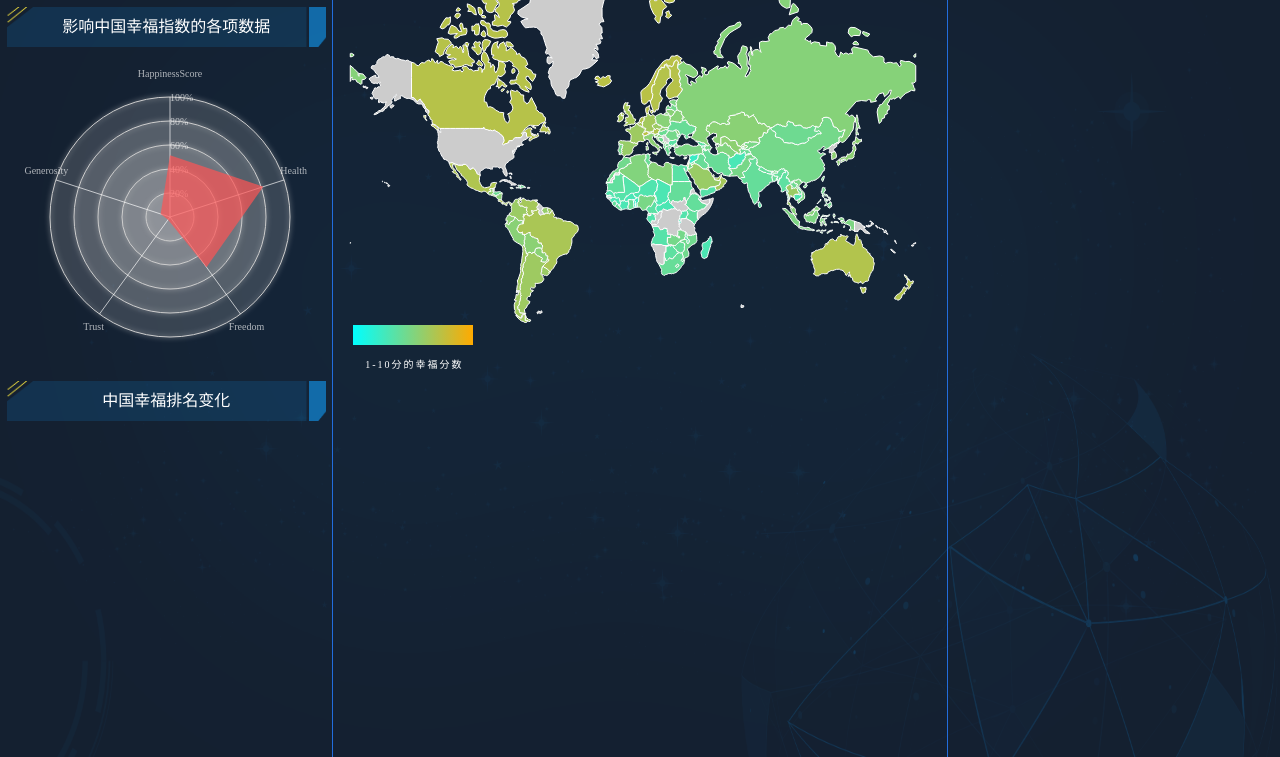
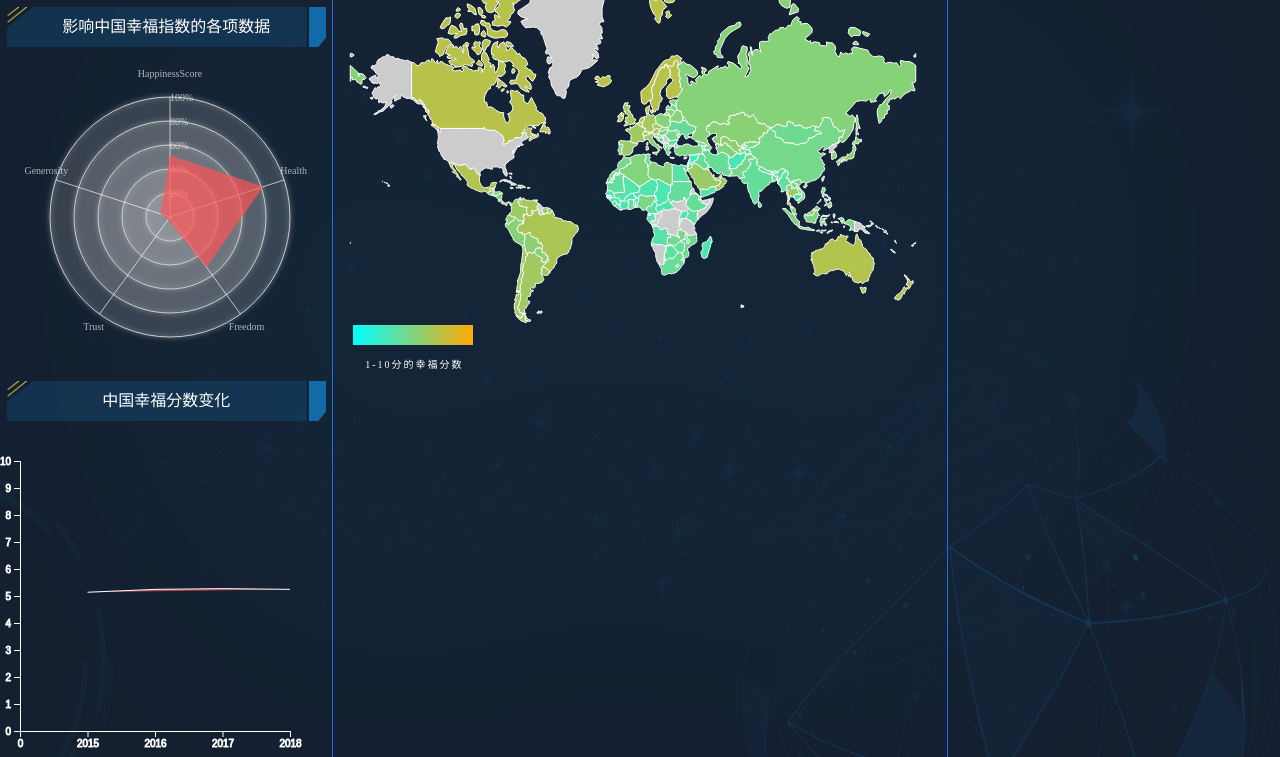
Before and after one commit to lanshushui/D3Happiness, a plain HTML site: page index.html in a window 1280 px wide. Shown: the part 143-900 px from the top of the page. Drawn offline with Linux system fonts and the light colour scheme.

Commit message:
完善中国幸福分数曲线图

```diff
--- a/css/style.css
+++ b/css/style.css
@@ -86,6 +86,15 @@
     margin: auto;
     color: white;
 }
+.line-chart{
+    margin: 10px 0px 0px 0px;
+}
+.line-chart text,.line-chart path{
+    stroke: white;
+}
+.line-chart line{
+    stroke: white;
+}
 
 /* 中间边CSS*/
 .box-center>.sys-title{
--- a/index.html
+++ b/index.html
@@ -18,7 +18,7 @@
 				<div class="svg-radar"></div>
 			</div>
 			<div class="box-linechart">
-				<div class="title">中国幸福排名变化</div>
+				<div class="title">中国幸福分数变化</div>
 				<div class="svg-linechart"></div>
 			</div>
 		</div>
--- a/js/index.js
+++ b/js/index.js
@@ -55,36 +55,106 @@
      var chinadata;
 
      var o = {};
+     o['x']=0;
+     o['y']=0;
+     data.push(o);
+
+     var o = {};
      chinadata=csv2015.filter( function(value, key) {return value.Country == 'China'; })[0];
      o['x']=2015;
-     o['y']=chinadata['HappinessRank'];
+     o['y']=chinadata['HappinessScore'];
      data.push(o);
 
      var o = {};
      chinadata=csv2016.filter( function(value, key) {return value.Country == 'China'; })[0];
      o['x']=2016;
-     o['y']=chinadata['HappinessRank'];
+     o['y']=chinadata['HappinessScore'];
      data.push(o);
 
      var o = {};
      chinadata=csv2017.filter( function(value, key) {return value.Country == 'China'; })[0];
      o['x']=2017;
-     o['y']=chinadata['HappinessRank'];
+     o['y']=chinadata['HappinessScore'];
      data.push(o);
 
      var o = {};
      chinadata=csv2018.filter( function(value, key) {return value.Country == 'China'; })[0];
      o['x']=2018;
-     o['y']=chinadata['HappinessRank'];
+     o['y']=chinadata['HappinessScore'];
      data.push(o);
 
-     var o = {};
-     chinadata=csv2019.filter( function(value, key) {return value.Country == 'China'; })[0];
-     o['x']=2019;
-     o['y']=chinadata['HappinessRank'];
-     data.push(o);
+
 
      //上面代码初始化数据
+     //创造SVG
+    var width=320;
+    var height=320;
+    var svg = d3.select(".svg-linechart")
+    .append("svg")
+    .attr("width", width)
+    .attr("height",height)
+    .attr("class", "line-chart");
+
+
+    var xAxisScale = d3.scaleBand()
+        .range([0, (width-50)])
+        .domain(data.map(function(element) {return element.x}))
+        .paddingInner(1);
+
+    var yAxisScale = d3.scaleLinear()
+        .domain([10, 0])
+        .range([0,(height-50)]);  //设置输出范围
+
+    var xAxis = d3.axisBottom()
+        .scale(xAxisScale);
+
+
+    var yAxis = d3.axisLeft()
+        .scale(yAxisScale);
+
+    svg.append("g")  // 分组（group）元素
+         .call(xAxis)  // 在g元素上利用call函数调用xAxis
+         .attr("class","axis")
+         .attr("transform","translate(" + 20+ "," + (height-20) +")") ;
+
+        // 调用y轴
+    svg.append("g")  // 分组（group）元素
+         .call(yAxis)  // 在g元素上利用call函数调用xAxis
+         .attr("class","yxis")
+         .attr("transform","translate(" + 20+ "," + 30 +")") ;
+
+
+  //曲线盒子
+    var g = svg.append("g")
+    .attr("class", "linecharWrapper");
+    //上面代码创建坐标轴，下面绘画曲线
+    g.append("path")
+      .attr("class", "linechartArea")
+      .attr("d", function(d,i) {
+      var x0=20;
+      var y0=height-20;
+
+      var yScale = d3.scaleLinear()
+        .domain([0, 10])
+        .range([0,(height-50)]);
+      var xScale=xAxisScale;
+
+      var path = d3.path();
+      for(let i=1;i<data.length;i++){
+        if(i==1) {
+          let x=x0+xScale(data[i].x);
+          let y=y0-yScale(data[i].y);
+          path.moveTo(x, y);
+        } else{
+          let x=x0+xScale(data[i].x);
+          let y=y0-yScale(data[i].y);
+          path.lineTo(x, y);
+        }
+      }
+       return path.toString();
+    })
+    .style("fill", function(d,i) { return '#ff5555'; })
+    .style("fill-opacity", 0.7);
 
 
    }
```
